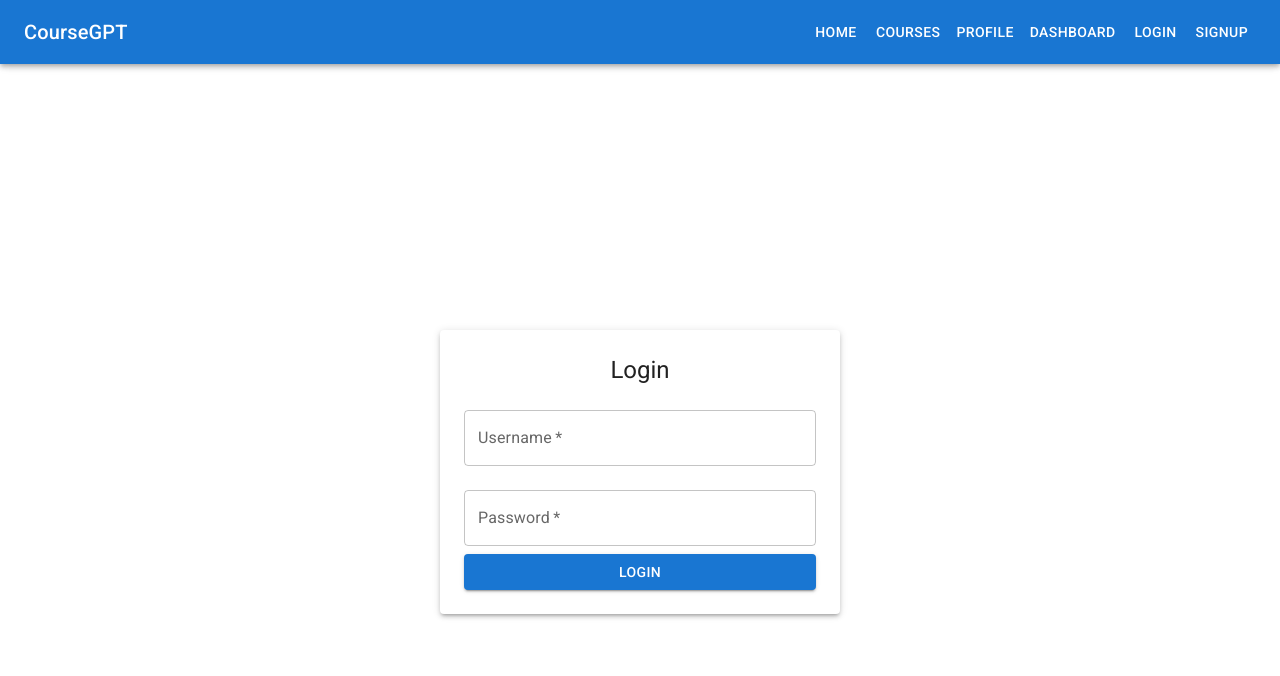
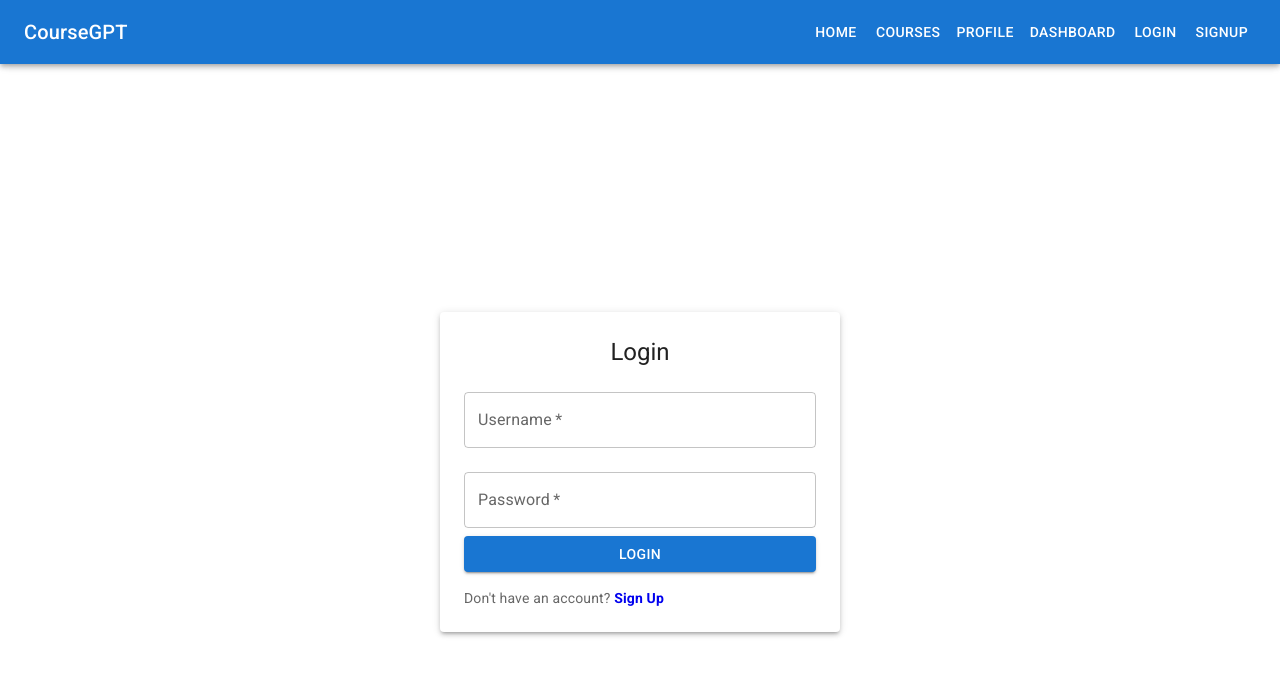
Before and after one commit to satayyeb/course-gpt-frontend, a React (Create React App) app: page /Login in a window 1280 px wide. Shown: the top 676 px of the page. Built offline with nearby package versions, Linux system fonts and the light colour scheme.

Commit message:
Linking to the SignUp page added in the Login page.

```diff
--- a/src/Login.js
+++ b/src/Login.js
@@ -4,11 +4,12 @@ import Paper from '@mui/material/Paper';
 import Typography from '@mui/material/Typography';
 import TextField from '@mui/material/TextField';
 import Button from '@mui/material/Button';
+import { Link } from 'react-router-dom';
 
 const Login = () => {
   const handleSubmit = (event) => {
     event.preventDefault();
-    // login logic
+    // Add your login logic here
     console.log('Login button clicked!');
   };
 
@@ -44,8 +45,8 @@ const Login = () => {
           />
           <TextField
             label="Password"
+            type="password"
             variant="outlined"
-            type="password"
             margin="normal"
             fullWidth
             required
@@ -53,6 +54,12 @@ const Login = () => {
           <Button type="submit" variant="contained" color="primary" fullWidth>
             Login
           </Button>
+          <Typography variant="body2" color="text.secondary" mt={2}>
+            Don't have an account?{' '}
+            <Link to="/signup" style={{ textDecoration: 'none', fontWeight: 'bold' }}>
+              Sign Up
+            </Link>
+          </Typography>
         </form>
       </Paper>
     </Box>
```
